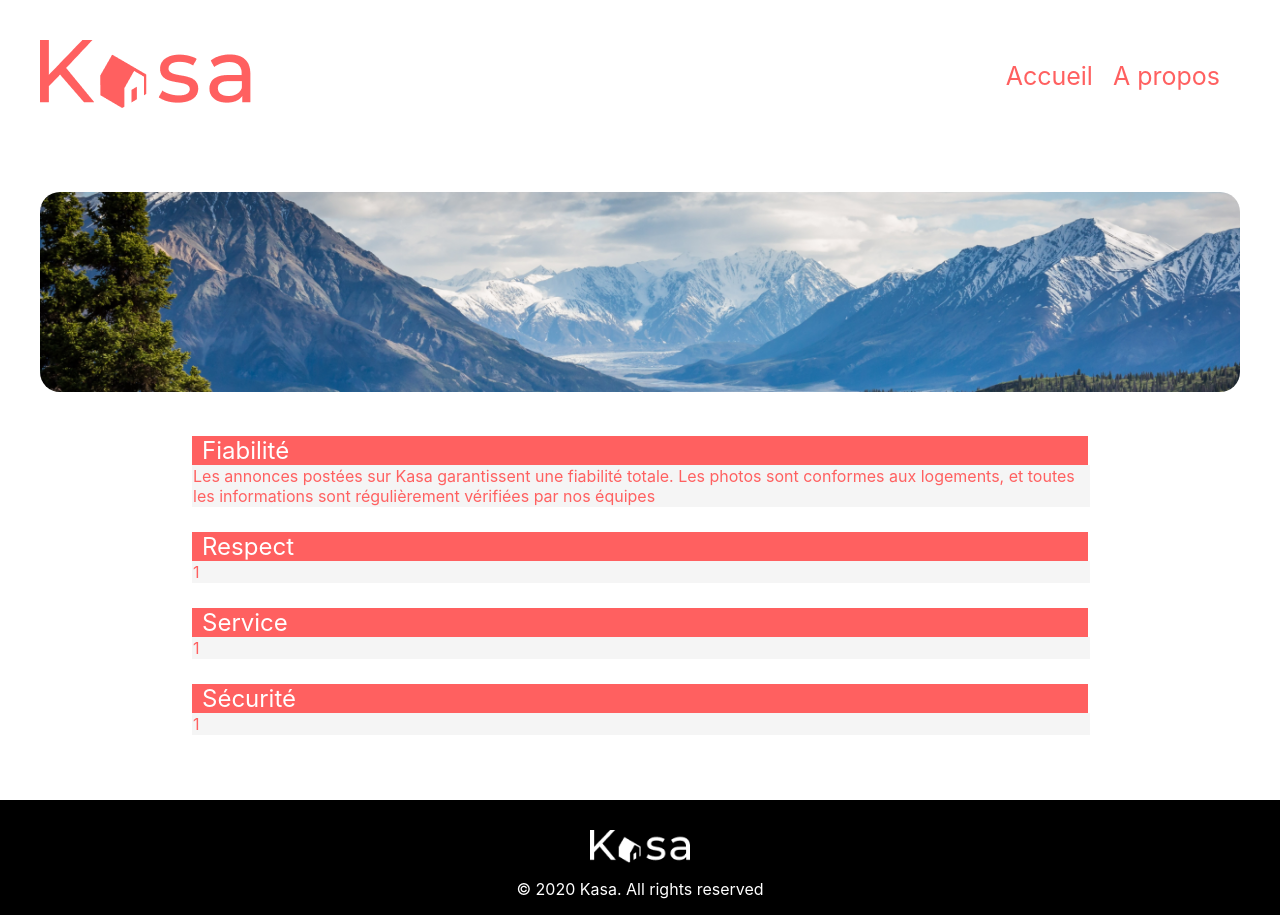
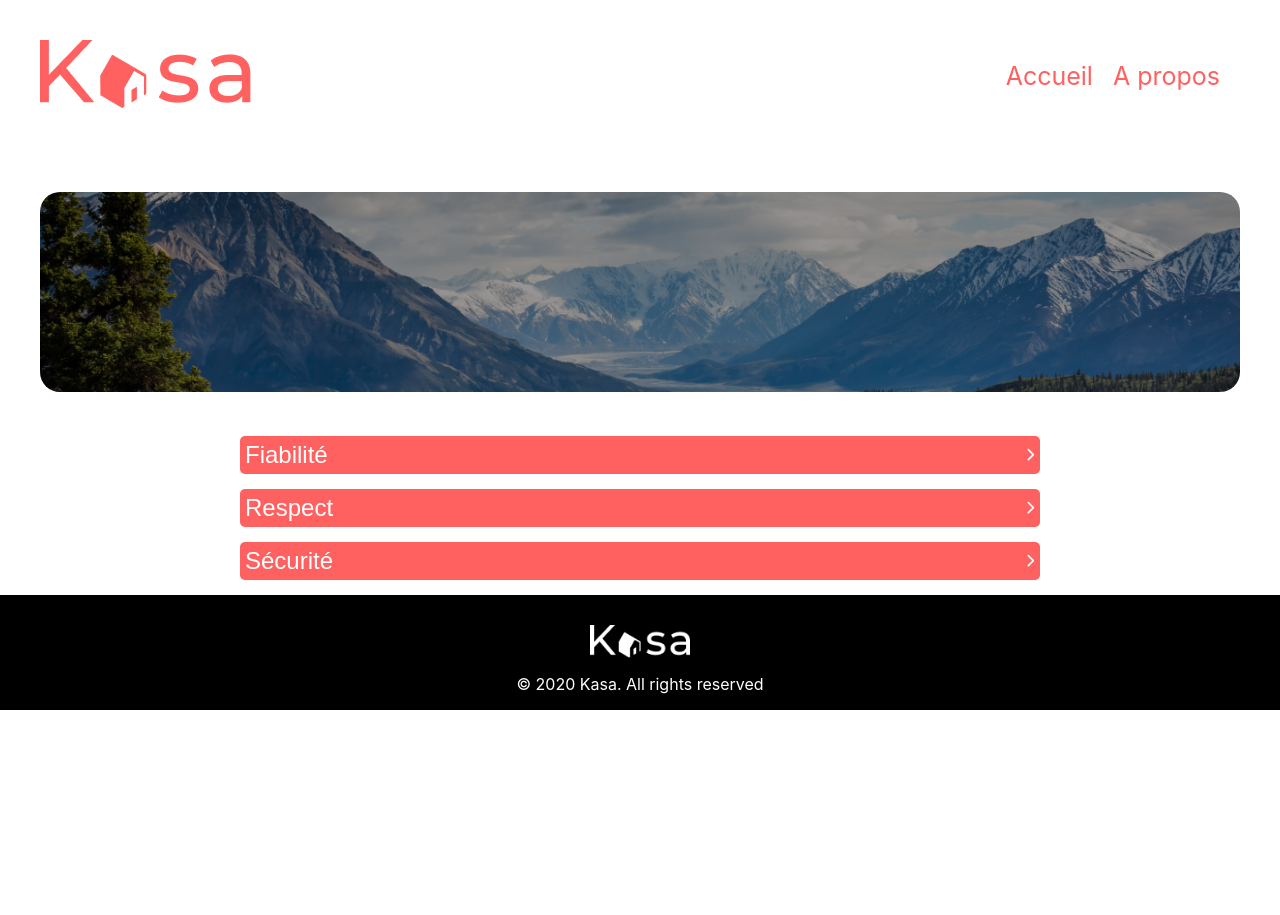
Before and after one commit to Jahray0/Kasa, a React (Create React App) app: page /about in a window 1280 px wide. After the commit the page ends 800 px from the top, so only its background shows below. Built offline with nearby package versions, Linux system fonts and the light colour scheme.

Commit message:
v1.006 changer footer

```diff
--- /dev/null
+++ b/src/components/Acordeon.jsx
@@ -0,0 +1,43 @@
+import React, { useState, useRef } from "react";
+import "../styles/Acordeon.css";
+import Chevron from "./Chevron";
+
+function Acordeon(props) {
+  const [setActive, SetActiveState] = useState("");
+  const [setHeight, setHeightState] = useState("0px");
+  const [setRotate, SetRotateState] = useState("acordeon__icon");
+
+  const content = useRef(null);
+
+  function toggleAcordeon() {
+    SetActiveState(setActive === "" ? "active" : "");
+    setHeightState(
+      setActive === "active" ? "0px" : `${content.current.scrollHeight}px`
+    );
+    SetRotateState(
+      SetActiveState === "active" ? "acordeon__icon" : "acordeon__icon rotate"
+    );
+    console.log(content.current.scrollHeight);
+  }
+
+  return (
+    <div className="acordeon__section">
+      <button className={`acordeon ${setActive}`} onClick={toggleAcordeon}>
+        <h2 className="acordeon__title">{props.title}</h2>
+        <Chevron className={`${setRotate}`} width={10} fill={"#fff"} />
+      </button>
+      <div
+        ref={content}
+        style={{ maxHeight: `${setHeight}` }}
+        className="acordeon__content"
+      >
+        <div
+          className="acordeon__text"
+          dangerouslySetInnerHTML={{ __html: props.content }}
+        />
+      </div>
+    </div>
+  );
+}
+
+export default Acordeon;
--- /dev/null
+++ b/src/components/Chevron.jsx
@@ -0,0 +1,20 @@
+import React from "react";
+
+function Chevron(props) {
+  return (
+    <svg
+      className={props.className}
+      height={props.height}
+      width={props.width}
+      xmlns="http://www.w3.org/2000/svg"
+      viewBox="0 0 384 512"
+    >
+      <path
+        fill={props.fill}
+        d="M342.6 233.4c12.5 12.5 12.5 32.8 0 45.3l-192 192c-12.5 12.5-32.8 12.5-45.3 0s-12.5-32.8 0-45.3L274.7 256 105.4 86.6c-12.5-12.5-12.5-32.8 0-45.3s32.8-12.5 45.3 0l192 192z"
+      />
+    </svg>
+  );
+}
+
+export default Chevron;
--- a/src/pages/About/About.jsx
+++ b/src/pages/About/About.jsx
@@ -1,32 +1,31 @@
 //import styles from "./About.module.scss";
 import BannerAbout from "../../components/BannerAbout";
 import "../../styles/About.css";
+import Acordeon from "../../components/Acordeon";
+import "../../styles/Acordeon.css";
 
 function About() {
   return (
     <div>
       <BannerAbout />
-      <div className="container__about">
-        <div>
-          <h2>Fiabilité</h2>
-          <p>
-            Les annonces postées sur Kasa garantissent une fiabilité totale. Les
-            photos sont conformes aux logements, et toutes les informations sont
-            régulièrement vérifiées par nos équipes
-          </p>
-        </div>
-        <div>
-          <h2>Respect</h2>
-          <p>1</p>
-        </div>
-        <div>
-          <h2>Service</h2>
-          <p>1</p>
-        </div>
-        <div>
-          <h2>Sécurité</h2>
-          <p>1</p>
-        </div>
+      <div className="about__container">
+        <Acordeon
+          title="Fiabilité"
+          content="Les annonces postées sur Kasa garantissent une fiabilité totale.
+                 Les photos sont conformes aux logements, et toutes les informations sont régulièrement vérifiées  par nos équipes."
+        />
+        <Acordeon
+          title="Respect"
+          content="La bienveillance fait partie des valeurs fondatrices de Kasa.
+                 Tout comportement discriminatoire ou de perturbation du voisinage entraînera une exclusion de notre plateforme."
+        />
+        <Acordeon
+          title="Sécurité"
+          content="
+        La sécurité est la priorité de Kasa. Aussi bien pour nos hôtes que pour les voyageurs, chaque logement correspond aux critères de sécurité établis par nos services.
+        En laissant une note aussi bien à l'hôte qu'au locataire, cela permet à nos équipes de vérifier que les standards sont bien respectés.
+        Nous organisons également des ateliers sur la sécurité domestique pour nos hôtes."
+        />
       </div>
     </div>
   );
--- a/src/pages/Page404/Page404.jsx
+++ b/src/pages/Page404/Page404.jsx
@@ -1,7 +1,18 @@
-//import styles from "./Title.module.scss";
+import { Link } from "react-router-dom";
+import "../../styles/Page404.css";
 
 function Page404() {
-  return <p>coucou</p>;
+  return (
+    <div className="error__container">
+      <p className="error__number">404</p>
+      <p className="error__text">
+        Oups ! La page que vous demandez n'existe pas
+      </p>
+      <Link to="/" className="link__home">
+        Retourner sur la page d'accueil
+      </Link>
+    </div>
+  );
 }
 
 export default Page404;
--- a/src/styles/About.css
+++ b/src/styles/About.css
@@ -1,30 +1,6 @@
-.container__about {
+.about__container {
+  padding-left: 240px;
+  padding-right: 240px;
   display: flex;
   flex-direction: column;
-  align-items: flex-start;
-  width: 70%;
-  margin: auto;
-  margin-bottom: 40px;
 }
-
-.container__about div {
-  width: 100%;
-  padding-bottom: 25px;
-}
-
-.container__about h2 {
-  background-color: rgb(255, 96, 96);
-  color: white;
-  font-weight: 400;
-  margin: 0;
-  padding: 0;
-  padding-left: 10px;
-}
-
-.container__about p {
-  width: 100%;
-  background-color: #f5f5f5;
-  margin: 0;
-  padding: 1px;
-  color: rgb(255, 96, 96);
-}
--- /dev/null
+++ b/src/styles/Acordeon.css
@@ -0,0 +1,52 @@
+.acordeon__section {
+  display: flex;
+  flex-direction: column;
+  padding-bottom: 15px;
+}
+
+.acordeon {
+  background-color: rgb(255, 96, 96);
+  color: #444;
+  cursor: pointer;
+  padding: 5px;
+  display: flex;
+  align-items: center;
+  border: none;
+  outline: none;
+  transition: background-color 0.6s ease;
+  border-radius: 5px;
+}
+
+.acordeon:hover,
+.active {
+  background-color: rgba(255, 96, 96, 0.8);
+}
+
+.acordeon__title {
+  font-weight: 200;
+  font-size: 24px;
+  color: white;
+  margin: 0;
+}
+
+.acordeon__content {
+  background-color: white;
+  overflow: hidden;
+  transition: max-height 0.6s ease;
+}
+
+.acordeon__text {
+  background-color: rgba(255, 96, 96, 0.1);
+  color: rgb(255, 96, 96);
+  padding: 15px;
+  font-size: 24px;
+}
+
+.acordeon__icon {
+  margin-left: auto;
+  transition: transform 0.6s ease;
+}
+
+.rotate {
+  transform: rotate(90deg);
+}
--- a/src/styles/BannerAbout.css
+++ b/src/styles/BannerAbout.css
@@ -13,6 +13,7 @@
   height: 200px;
   border-radius: 20px;
   width: 100%;
+  filter: brightness(0.6);
 }
 /*.banner {
     width: 100%;
--- /dev/null
+++ b/src/styles/Page404.css
@@ -0,0 +1,31 @@
+.error__number {
+  font-weight: 700;
+  font-size: 288px;
+  text-align: center;
+  margin: 0;
+  color: rgba(255, 96, 96);
+}
+
+.error__text {
+  font-weight: 500;
+  font-size: 36px;
+  text-align: center;
+  margin: 0;
+  margin-bottom: 80px;
+  color: rgba(255, 96, 96);
+}
+
+.link__home {
+  font-weight: 500;
+  font-size: 18px;
+  text-align: center;
+  width: 100%;
+  color: rgba(255, 96, 96);
+  margin-bottom: 80px;
+}
+
+.error__container a {
+  display: flex;
+  justify-content: center;
+  align-items: flex-end;
+}
```
